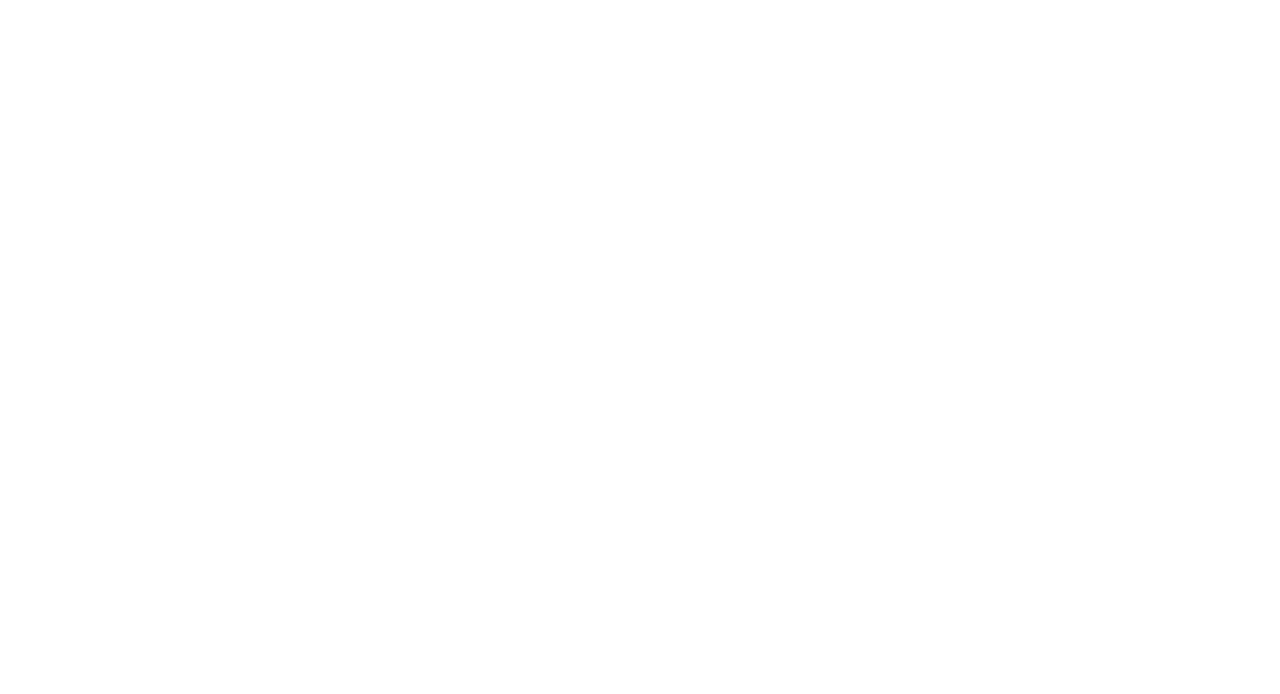
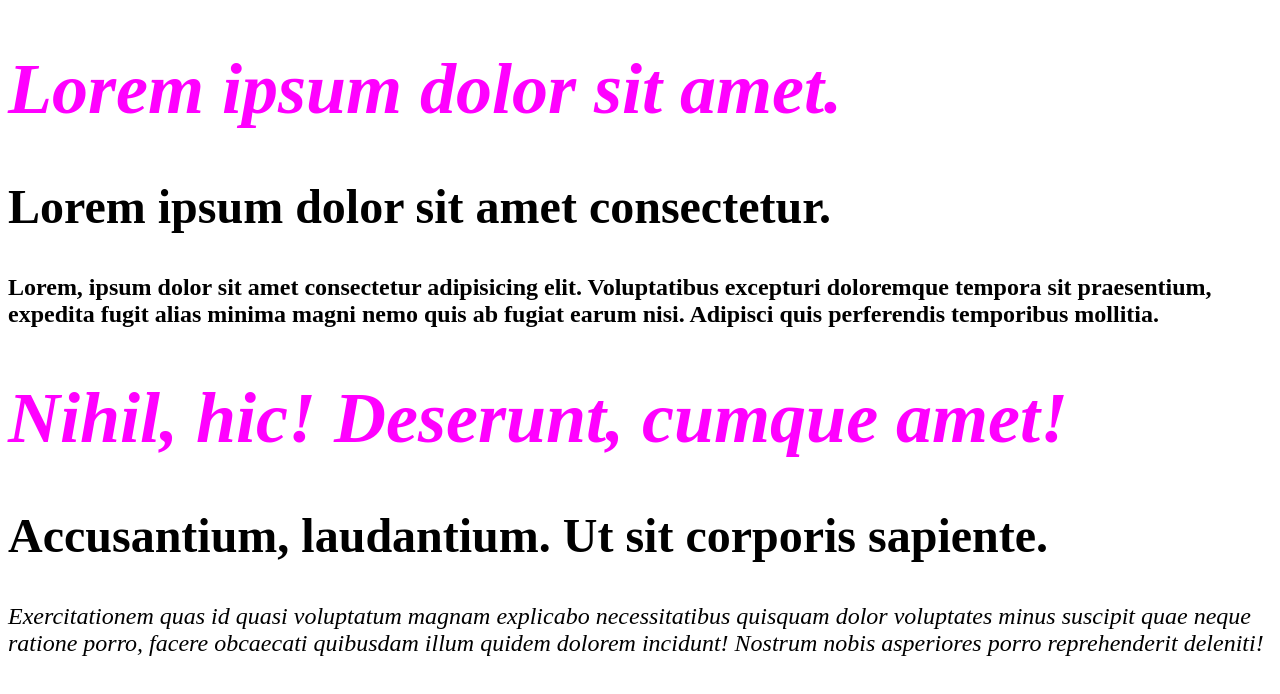
Before and after one commit to ThomasVandenhede/diw-js-08, a plain HTML site: page HTML/exercices/2 - Partie 2/23 - Exercice 23.html in a window 1280 px wide. Drawn offline with nearby package versions, Linux system fonts and the light colour scheme; files that its build step writes are made by us from their sources.

Commit message:
Complete HTML exercise 23

```diff
--- a/HTML/exercices/2 - Partie 2/23 - Exercice 23.html
+++ b/HTML/exercices/2 - Partie 2/23 - Exercice 23.html
@@ -16,3 +16,44 @@ _ en cadratin (em)
   3 - Modifiez la taille de police par défaut de chaque balise (en pixels).
   4 - Mettez les h1 en italique, les h2 en normal et une partie des paragraphes en gras et italique.
 -->
+<!DOCTYPE html>
+<html>
+<head>
+  <meta charset="utf-8" />
+  <meta http-equiv="X-UA-Compatible" content="IE=edge">
+  <title>Page Title</title>
+  <meta name="viewport" content="width=device-width, initial-scale=1">
+  <link rel="stylesheet" type="text/css" media="screen" href="main.css" />
+  <script src="main.js"></script>
+  <style>
+    h1 {
+      font-style: italic;
+      font-size: 72px;
+    }
+
+    h2 {
+      font-size: 48px;
+    }
+
+    p {
+      font-size: 24px;
+    }
+
+    p:nth-of-type(2n) {
+      font-style: italic;
+    }
+
+    p:nth-of-type(2n+1) {
+      font-weight: bold;
+    }
+  </style>
+</head>
+<body>
+  <h1>Lorem ipsum dolor sit amet.</h1>
+  <h2>Lorem ipsum dolor sit amet consectetur.</h2>
+  <p>Lorem, ipsum dolor sit amet consectetur adipisicing elit. Voluptatibus excepturi doloremque tempora sit praesentium, expedita fugit alias minima magni nemo quis ab fugiat earum nisi. Adipisci quis perferendis temporibus mollitia.</p>
+  <h1>Nihil, hic! Deserunt, cumque amet!</h1>
+  <h2>Accusantium, laudantium. Ut sit corporis sapiente.</h2>
+  <p>Exercitationem quas id quasi voluptatum magnam explicabo necessitatibus quisquam dolor voluptates minus suscipit quae neque ratione porro, facere obcaecati quibusdam illum quidem dolorem incidunt! Nostrum nobis asperiores porro reprehenderit deleniti!</p>
+</body>
+</html>
```
